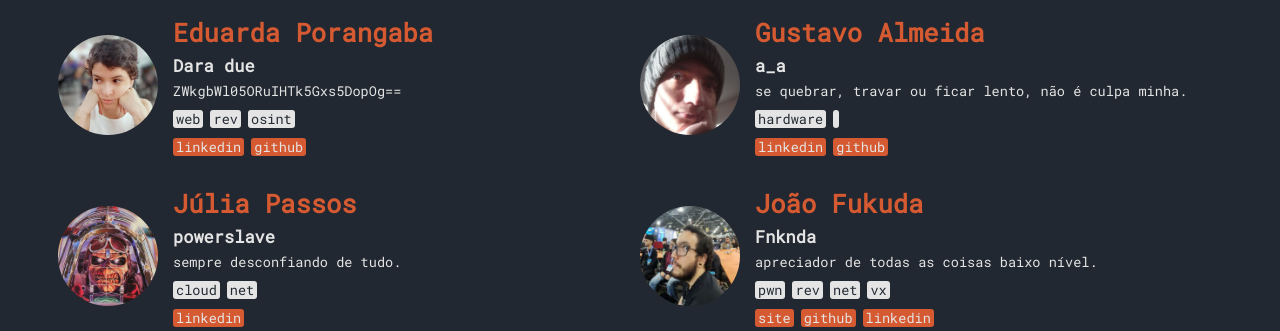
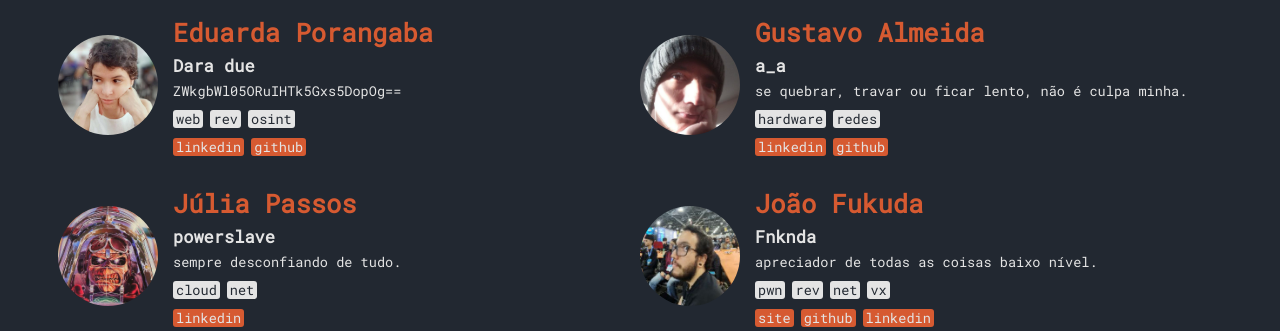
Before and after one commit to EACH-inTheShell/site2, a Node server app: page /membros in a window 1280 px wide. Shown: the part 546-877 px from the top of the page. Run offline with Node 20, Linux system fonts and the light colour scheme; some libraries are stand-ins or nearby versions.

Commit message:
fix: corrigindo tag do Almeida index.pug
Tiraram uma tag dele mds. Só coloquei de volta

```diff
--- a/site/views/sobre/membros/index.pug
+++ b/site/views/sobre/membros/index.pug
@@ -82,7 +82,7 @@ block content
 					p se quebrar, travar ou ficar lento, não é culpa minha.
 					.tags
 						.tag hardware
-						.tag
+						.tag redes
 					.links
 						a.link(href='https://www.linkedin.com/in/gustavo-almeida-679773213/' target='_blank') linkedin
 						a.link(href='https://github.com/SystemGuuh' target='_blank') github
```
